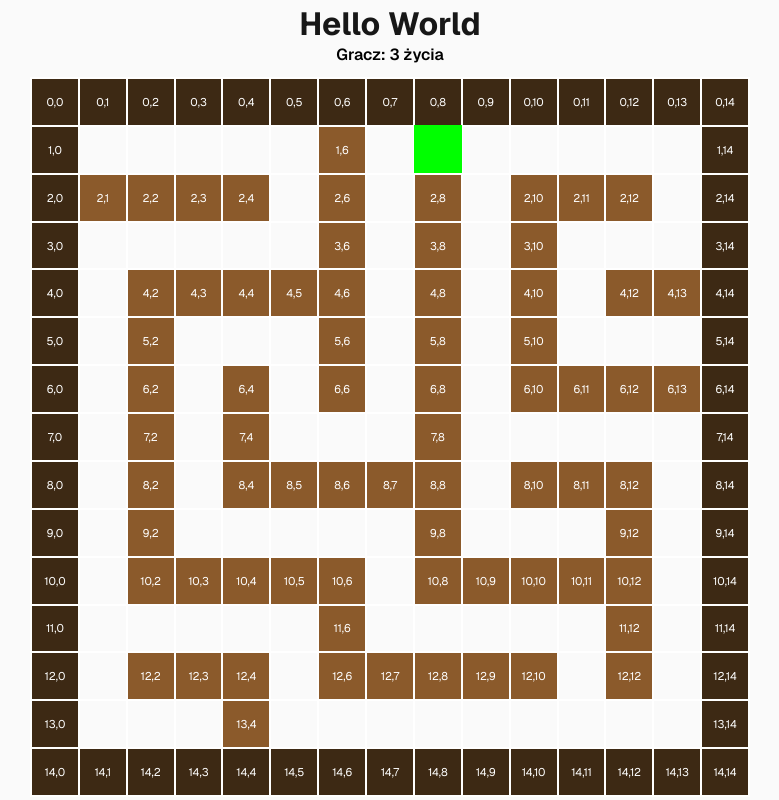
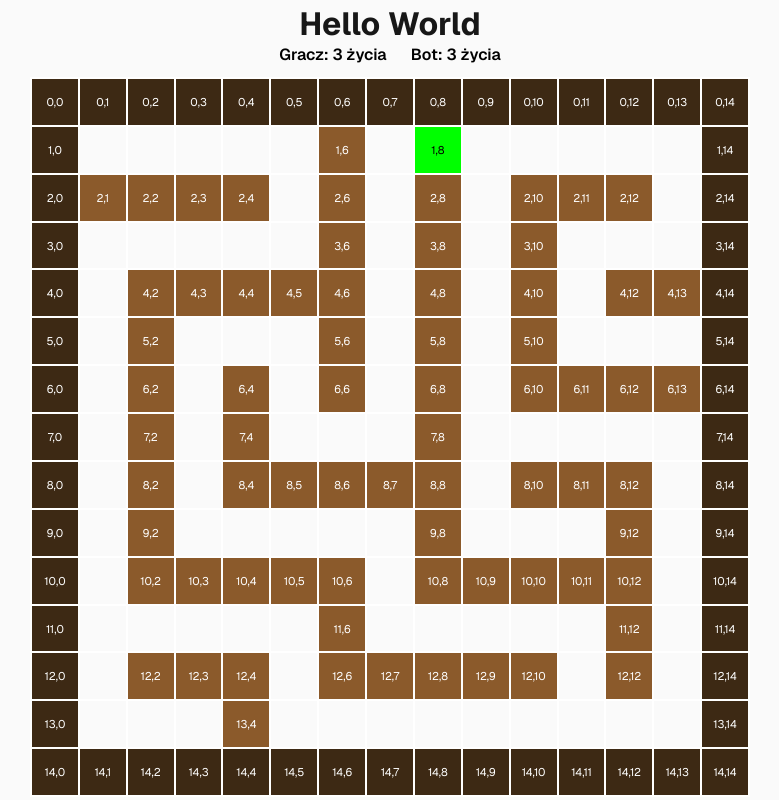
Before and after one commit to wectorek/bomb-it, a Next.js app: page / in a window 1280 px wide. Shown: the whole page, without its empty margins (250-1029 px from the left). Built offline with nearby package versions, Linux system fonts and the light colour scheme.

Commit message:
Revert x,y move

```diff
--- a/src/app/GameBoard.js
+++ b/src/app/GameBoard.js
@@ -1,15 +1,27 @@
 "use client";
 
-import { useEffect, useLayoutEffect, useRef, useState } from "react";
+import { useEffect, useRef, useState } from "react";
 import styles from "./page.module.css";
-import { generateMaze, renderWall } from "./maze";
+import { generateMaze, renderWall, checkCollision } from "./maze";
 import { createMapBorder, renderBorder } from "./border";
-import { STARTING_LIVES } from "./bomb";
+import { pickEmptyPosition, nextBotMove, BOT_MOVE_INTERVAL_MS } from "./bot";
+import {
+  BOMB_TIMER_MS,
+  BOMB_RANGE,
+  EXPLOSION_DURATION_MS,
+  STARTING_LIVES,
+  isBombAt,
+  isInExplosion,
+  getExplosionCells,
+  removeDestroyedWalls,
+} from "./bomb";
 
 const SIZE = 15;
-const PLAYER_START_CELL = { row: 1, col: 8 };
+const PLAYER_START = { row: 1, col: 8 };
 const BORDERS = createMapBorder(SIZE);
-const PLAYER_SPEED_PX_PER_SEC = 180;
+// Gracz ma poruszać się z tą samą prędkością co bot, więc używamy tego
+// samego interwału jako minimalnego odstępu między ruchami gracza.
+const PLAYER_MOVE_INTERVAL_MS = BOT_MOVE_INTERVAL_MS;
 
 // Tymczasowo wyłączone: bot, bomby i kolizje ze ścianami.
 const ENABLE_BOT = false;
@@ -17,178 +29,282 @@ const ENABLE_BOMBS = false;
 const ENABLE_WALL_COLLISION = false;
 
 export default function GameBoard() {
+  const [playerPosition, setPlayerPosition] = useState(PLAYER_START);
   const [walls, setWalls] = useState([]);
-  const [playerPosition, setPlayerPosition] = useState({ x: 0, y: 0 });
-  const [playerSize, setPlayerSize] = useState(0);
-  const [playerLives] = useState(STARTING_LIVES);
-  const [gameStatus] = useState("playing");
+  const [botPosition, setBotPosition] = useState(null);
+  const [bomb, setBomb] = useState(null);
+  const [explosionCells, setExplosionCells] = useState([]);
+  const [playerLives, setPlayerLives] = useState(STARTING_LIVES);
+  const [botLives, setBotLives] = useState(STARTING_LIVES);
+  const [gameStatus, setGameStatus] = useState("playing");
 
-  const boardRef = useRef(null);
   const playerPositionRef = useRef(playerPosition);
-  const playerSizeRef = useRef(playerSize);
-  const boardSizeRef = useRef(0);
-  const keysRef = useRef(new Set());
-  const rafRef = useRef(0);
+  playerPositionRef.current = playerPosition;
+
+  const botPositionRef = useRef(botPosition);
+  botPositionRef.current = botPosition;
+
+  const wallsRef = useRef(walls);
+  wallsRef.current = walls;
+
+  const bombRef = useRef(bomb);
+  bombRef.current = bomb;
+
+  const playerLivesRef = useRef(playerLives);
+  playerLivesRef.current = playerLives;
+
+  const botLivesRef = useRef(botLives);
+  botLivesRef.current = botLives;
+
+  const gameStatusRef = useRef(gameStatus);
+  gameStatusRef.current = gameStatus;
+
+  // Znacznik czasu ostatniego ruchu gracza. Używany do throttlingu ruchu,
+  // tak żeby spamowanie klawisza WASD nie pozwalało graczowi ruszać się
+  // częściej niż raz na PLAYER_MOVE_INTERVAL_MS (czyli tak samo jak bot).
+  const lastPlayerMoveRef = useRef(0);
 
   useEffect(() => {
-    setWalls(generateMaze(SIZE, PLAYER_START_CELL));
+    const nextWalls = generateMaze(SIZE, PLAYER_START);
+    setWalls(nextWalls);
+    if (ENABLE_BOT) {
+      setBotPosition(
+        pickEmptyPosition(SIZE, nextWalls, BORDERS, [PLAYER_START]),
+      );
+    }
   }, []);
 
-  useLayoutEffect(() => {
-    const board = boardRef.current;
-    if (!board) {
+  // Wywoływane po odczekaniu BOMB_TIMER_MS od postawienia bomby. Liczy pola
+  // ognia, usuwa zniszczone ściany, zadaje obrażenia i sprawdza koniec gry.
+  function resolveExplosion(bombPosition) {
+    // Krok 1: policz pola objęte wybuchem (krzyż o zasięgu BOMB_RANGE).
+    const cells = getExplosionCells(
+      bombPosition,
+      wallsRef.current,
+      BORDERS,
+      BOMB_RANGE,
+    );
+
+    // Krok 2: usuń tylko wewnętrzne ściany trafione wybuchem (obramowanie
+    // mapy nie jest częścią `walls`, więc zawsze zostaje nietknięte).
+    setWalls((prev) => removeDestroyedWalls(prev, cells));
+    // Krok 3: pokaż ogień na chwilę (czyszczony niżej po EXPLOSION_DURATION_MS).
+    setExplosionCells(cells);
+
+    // Sprawdzamy pozycje z refów, żeby złapać dokładny stan w momencie
+    // wybuchu, niezależnie od tego, kiedy React zdąży przerenderować.
+    const playerHit = isInExplosion(playerPositionRef.current, cells);
+    const botHit =
+      !!botPositionRef.current && isInExplosion(botPositionRef.current, cells);
+
+    let nextPlayerLives = playerLivesRef.current;
+    let nextBotLives = botLivesRef.current;
+
+    // Krok 4: obrażenia - gracz traci życie nawet od własnej bomby.
+    if (playerHit) {
+      nextPlayerLives -= 1;
+      playerLivesRef.current = nextPlayerLives;
+      setPlayerLives(nextPlayerLives);
+    }
+
+    if (botHit) {
+      nextBotLives -= 1;
+      botLivesRef.current = nextBotLives;
+      setBotLives(nextBotLives);
+    }
+
+    // Krok 5: bomba została zdetonowana - zwolnij miejsce na kolejną.
+    setBomb(null);
+    bombRef.current = null;
+
+    // Krok 6: sprawdź, czy ktoś stracił wszystkie życia w tym wybuchu.
+    if (nextPlayerLives <= 0 && nextBotLives <= 0) {
+      setGameStatus("draw");
+    } else if (nextPlayerLives <= 0) {
+      setGameStatus("lose");
+    } else if (nextBotLives <= 0) {
+      setGameStatus("win");
+    }
+
+    // Po chwili gaśnie animacja ognia (sama plansza/ściany są już zmienione
+    // od razu, to tylko wizualne podświetlenie pól wybuchu).
+    setTimeout(() => {
+      setExplosionCells([]);
+    }, EXPLOSION_DURATION_MS);
+  }
+
+  // Stawia bombę na podanej pozycji i planuje jej wybuch po BOMB_TIMER_MS.
+  function placeBomb(position) {
+    setBomb(position);
+    bombRef.current = position;
+
+    setTimeout(() => {
+      resolveExplosion(position);
+    }, BOMB_TIMER_MS);
+  }
+
+  useEffect(() => {
+    const handleKeyDown = (event) => {
+      if (event.code === "Space" || event.key === " ") {
+        // Blokujemy domyślne przewijanie strony spacją.
+        event.preventDefault();
+
+        // Bomby można stawiać tylko podczas gry i tylko jedną naraz -
+        // jeśli `bombRef.current` nie jest null, ignorujemy kolejne spacje.
+        if (
+          !ENABLE_BOMBS ||
+          gameStatusRef.current !== "playing" ||
+          bombRef.current
+        ) {
+          return;
+        }
+
+        placeBomb(playerPositionRef.current);
+        return;
+      }
+
+      if (gameStatusRef.current !== "playing") {
+        return;
+      }
+
+      // Throttling ruchu: nawet jeśli klawisz jest spamowany (wiele
+      // zdarzeń keydown w krótkim czasie, np. przy trzymaniu klawisza),
+      // ruch faktycznie wykonuje się co najwyżej raz na
+      // PLAYER_MOVE_INTERVAL_MS - tak samo często jak porusza się bot.
+      const now = Date.now();
+      if (now - lastPlayerMoveRef.current < PLAYER_MOVE_INTERVAL_MS) {
+        return;
+      }
+      lastPlayerMoveRef.current = now;
+
+      setPlayerPosition((prev) => {
+        let next = prev;
+        switch (event.key.toLowerCase()) {
+          case "w":
+            next = { ...prev, row: prev.row - 1 };
+            break;
+          case "s":
+            next = { ...prev, row: prev.row + 1 };
+            break;
+          case "a":
+            next = { ...prev, col: prev.col - 1 };
+            break;
+          case "d":
+            next = { ...prev, col: prev.col + 1 };
+            break;
+          default:
+            return prev;
+        }
+
+        if (
+          (ENABLE_WALL_COLLISION && checkCollision(next, walls)) ||
+          renderBorder(next.row, next.col, BORDERS) ||
+          (ENABLE_BOMBS && isBombAt(next, bombRef.current))
+        ) {
+          return prev;
+        }
+
+        return next;
+      });
+    };
+
+    window.addEventListener("keydown", handleKeyDown);
+    return () => {
+      window.removeEventListener("keydown", handleKeyDown);
+    };
+  }, [walls]);
+
+  useEffect(() => {
+    if (!ENABLE_BOT || walls.length === 0) {
       return undefined;
     }
 
-    function applyBoardSize(width) {
-      const prevSize = boardSizeRef.current;
-      boardSizeRef.current = width;
-      const cellSize = width / SIZE;
-      playerSizeRef.current = cellSize;
-      setPlayerSize(cellSize);
-
-      if (!prevSize) {
-        const next = {
-          x: PLAYER_START_CELL.col * cellSize,
-          y: PLAYER_START_CELL.row * cellSize,
-        };
-        playerPositionRef.current = next;
-        setPlayerPosition(next);
+    let direction = null;
+    // Bot rusza się co BOT_MOVE_INTERVAL_MS - to samo tempo, którym
+    // ograniczamy ruch gracza (patrz PLAYER_MOVE_INTERVAL_MS wyżej).
+    const id = setInterval(() => {
+      if (gameStatusRef.current !== "playing") {
         return;
       }
 
-      const scale = width / prevSize;
-      if (scale === 1) {
+      const prev = botPositionRef.current;
+      if (!prev) {
         return;
       }
 
-      const next = {
-        x: playerPositionRef.current.x * scale,
-        y: playerPositionRef.current.y * scale,
-      };
-      playerPositionRef.current = next;
-      setPlayerPosition(next);
-    }
-
-    applyBoardSize(board.offsetWidth);
-
-    const observer = new ResizeObserver((entries) => {
-      const width = entries[0]?.contentRect.width;
-      if (width) {
-        applyBoardSize(width);
-      }
-    });
-    observer.observe(board);
+      const nextMove = nextBotMove(
+        prev,
+        direction,
+        walls,
+        BORDERS,
+        bombRef.current,
+      );
+      direction = nextMove.direction;
+      botPositionRef.current = nextMove.position;
+      setBotPosition(nextMove.position);
+    }, BOT_MOVE_INTERVAL_MS);
 
     return () => {
-      observer.disconnect();
+      clearInterval(id);
     };
-  }, []);
+  }, [walls]);
 
-  useEffect(() => {
-    const handleKeyDown = (event) => {
-      if (ENABLE_BOMBS && (event.code === "Space" || event.key === " ")) {
-        event.preventDefault();
-        return;
-      }
-
-      const key = event.key.toLowerCase();
-      if (key === "w" || key === "a" || key === "s" || key === "d") {
-        event.preventDefault();
-        keysRef.current.add(key);
-      }
-    };
-
-    const handleKeyUp = (event) => {
-      keysRef.current.delete(event.key.toLowerCase());
-    };
-
-    let lastTime = performance.now();
-
-    function tick(now) {
-      const dt = Math.min((now - lastTime) / 1000, 0.05);
-      lastTime = now;
-
-      if (gameStatus === "playing" && keysRef.current.size > 0) {
-        const step = PLAYER_SPEED_PX_PER_SEC * dt;
-        const prev = playerPositionRef.current;
-        let x = prev.x;
-        let y = prev.y;
-
-        if (keysRef.current.has("w")) {
-          y -= step;
-        }
-        if (keysRef.current.has("s")) {
-          y += step;
-        }
-        if (keysRef.current.has("a")) {
-          x -= step;
-        }
-        if (keysRef.current.has("d")) {
-          x += step;
-        }
-
-        const size = playerSizeRef.current;
-        const boardSize = boardSizeRef.current;
-        const max = Math.max(0, boardSize - size);
-        x = Math.max(0, Math.min(x, max));
-        y = Math.max(0, Math.min(y, max));
-
-        // Kolizje ze ścianami tymczasowo wyłączone — gracz zostaje tylko
-        // w granicach planszy i przechodzi przez ściany oraz obramowanie.
-        if (!ENABLE_WALL_COLLISION) {
-          const next = { x, y };
-          playerPositionRef.current = next;
-          const rounded = { x: Math.round(x), y: Math.round(y) };
-          if (
-            rounded.x !== Math.round(prev.x) ||
-            rounded.y !== Math.round(prev.y)
-          ) {
-            setPlayerPosition(rounded);
-          }
-        }
-      }
-
-      rafRef.current = requestAnimationFrame(tick);
-    }
-
-    window.addEventListener("keydown", handleKeyDown);
-    window.addEventListener("keyup", handleKeyUp);
-    rafRef.current = requestAnimationFrame(tick);
-
-    return () => {
-      window.removeEventListener("keydown", handleKeyDown);
-      window.removeEventListener("keyup", handleKeyUp);
-      cancelAnimationFrame(rafRef.current);
-    };
-  }, [gameStatus]);
+  const gameOverMessage =
+    gameStatus === "win"
+      ? "Wygrałeś! Bot stracił wszystkie życia."
+      : gameStatus === "lose"
+        ? "Przegrałeś! Straciłeś wszystkie życia."
+        : gameStatus === "draw"
+          ? "Remis! Obaj stracili wszystkie życia."
+          : null;
 
   return (
     <div className={styles.gameWrapper}>
       <div className={styles.hud}>
         <span>Gracz: {playerLives} życia</span>
-        {ENABLE_BOT ? <span>Bot: {STARTING_LIVES} życia</span> : null}
+        <span>Bot: {botLives} życia</span>
       </div>
-      <div
-        className={styles.board}
-        ref={boardRef}
-        style={{ "--board-size": SIZE }}
-      >
-        <table className={styles.table}>
+      {gameOverMessage ? (
+        <div className={styles.gameOver}>{gameOverMessage}</div>
+      ) : null}
+      <table className={styles.table} style={{ "--board-size": SIZE }}>
         <tbody>
           {Array.from({ length: SIZE }, (_, row) => (
             <tr key={row}>
               {Array.from({ length: SIZE }, (_, col) => {
+                const isPlayer =
+                  row === playerPosition.row && col === playerPosition.col;
+                const isBot =
+                  botPosition &&
+                  row === botPosition.row &&
+                  col === botPosition.col;
+                const isExplosion = isInExplosion({ row, col }, explosionCells);
+                const isBomb = isBombAt({ row, col }, bomb);
                 const isBorder = renderBorder(row, col, BORDERS);
                 const isWall = renderWall(row, col, walls);
-                  const cellClass = isBorder
+                const cellClass = isPlayer
+                  ? styles.player
+                  : isBot
+                    ? styles.bot
+                    : isExplosion
+                      ? styles.explosion
+                      : isBomb
+                        ? styles.bomb
+                        : isBorder
                           ? styles.border
                           : isWall
                             ? styles.wall
                             : undefined;
                 return (
                   <td key={col} className={cellClass}>
-                      {isBorder || isWall ? `${row},${col}` : null}
+                    {isPlayer ||
+                    isBot ||
+                    isExplosion ||
+                    isBomb ||
+                    isBorder ||
+                    isWall
+                      ? `${row},${col}`
+                      : null}
                   </td>
                 );
               })}
@@ -196,17 +312,6 @@ export default function GameBoard() {
           ))}
         </tbody>
       </table>
-        {playerSize > 0 ? (
-          <div
-            className={styles.playerSprite}
-            style={{
-              width: playerSize,
-              height: playerSize,
-              transform: `translate(${playerPosition.x}px, ${playerPosition.y}px)`,
-            }}
-          />
-        ) : null}
-      </div>
     </div>
   );
 }
--- a/src/app/page.module.css
+++ b/src/app/page.module.css
@@ -149,17 +149,10 @@ a.secondary {
   border-radius: 6px;
 }
 
-.board {
+.table {
   --board-size: 15;
-  position: relative;
   width: min(100%, 90vmin);
   aspect-ratio: 1;
-  overflow: hidden;
-}
-
-.table {
-  width: 100%;
-  height: 100%;
   display: grid;
   grid-template-columns: repeat(var(--board-size), 1fr);
   grid-template-rows: repeat(var(--board-size), 1fr);
@@ -191,16 +184,6 @@ a.secondary {
   display: flex;
   align-items: center;
   justify-content: center;
-}
-
-.playerSprite {
-  position: absolute;
-  top: 0;
-  left: 0;
-  background-color: #00ff00;
-  pointer-events: none;
-  z-index: 2;
-  box-sizing: border-box;
 }
 
 .bot {
```
Lines whose indentation alone changed are shown as unchanged.
